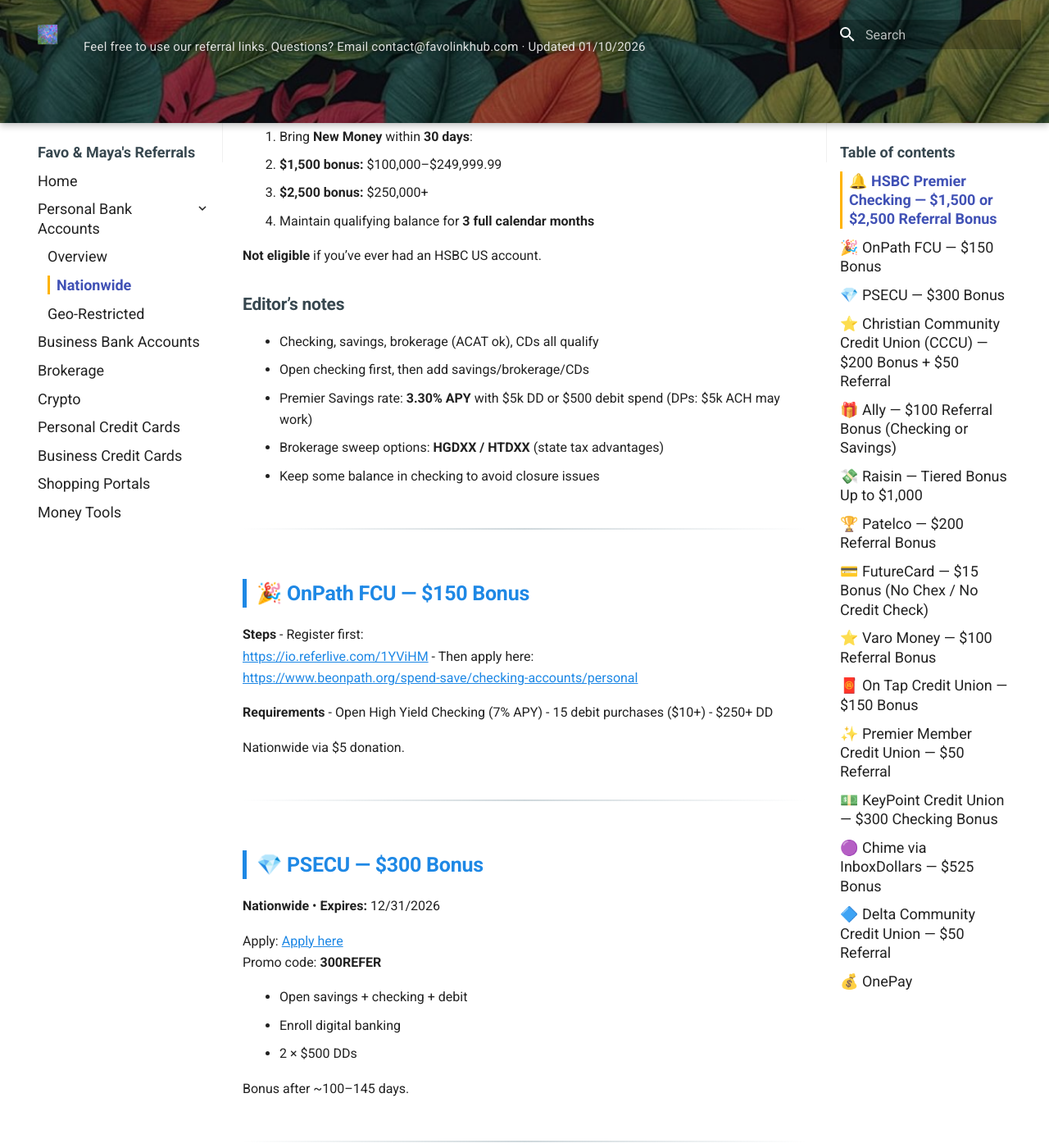
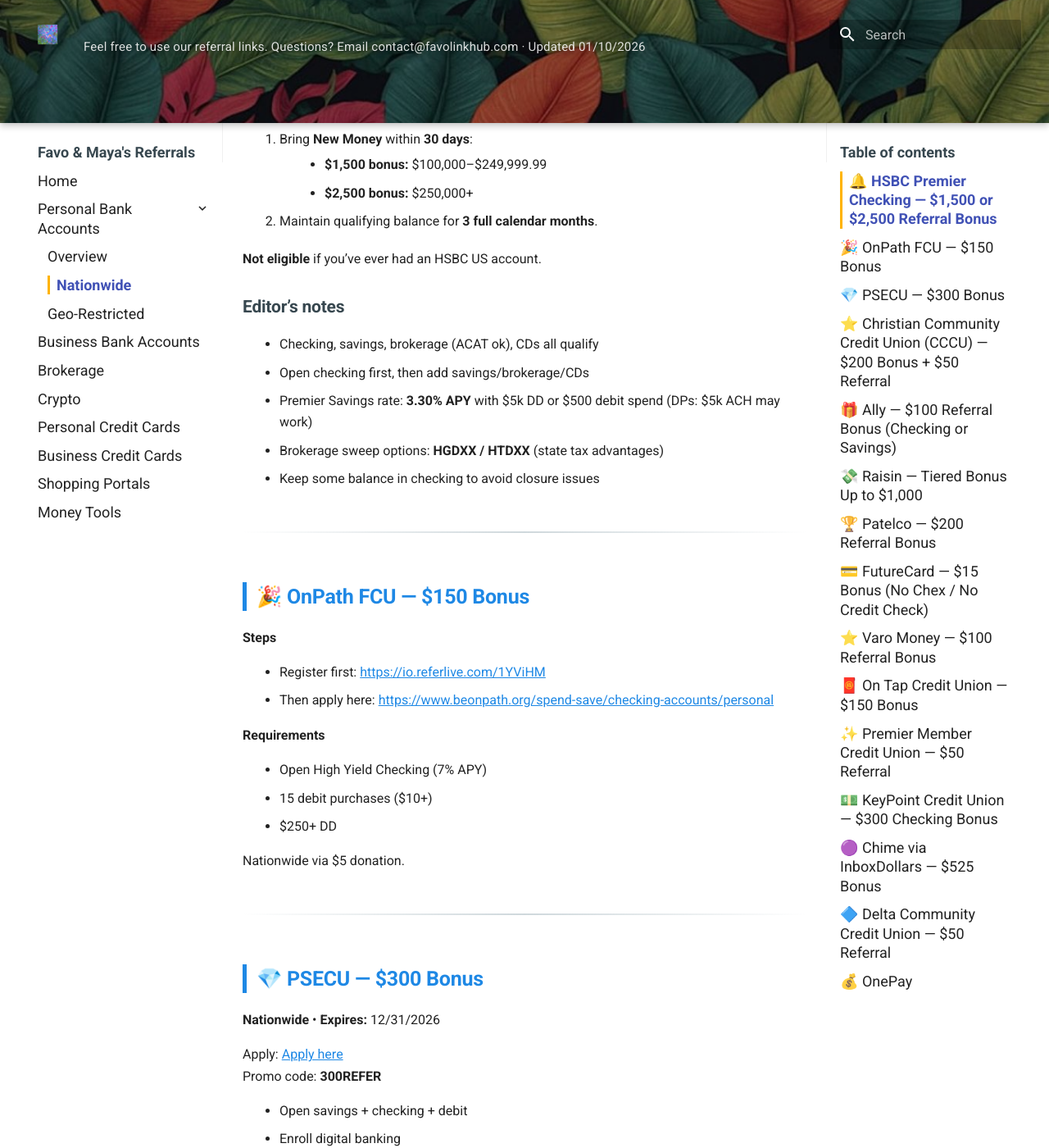
Before and after one commit to whispersofzephyr/favolinkhub-site, an MkDocs documentation site: the page built from docs/personal-bank-nationwide.md, in a window 1280 px wide and 1400 px high, scrolled down 484 px. Shown: the whole window at 82% size. Built offline with MkDocs 1.6.1 and Material for MkDocs 9.7.7, drawn with Linux system fonts in a browser that asks for light colours.

```diff
--- a/docs/personal-bank-nationwide.md
+++ b/docs/personal-bank-nationwide.md
@@ -9,10 +9,13 @@ Apply: [Apply here](https://us.hsbc.com/refer)
 (Referral code + referrer full name required — email me.)
 
 ### Requirements
+
 1. Bring **New Money** within **30 days**:
-   - **$1,500 bonus:** $100,000–$249,999.99
-   - **$2,500 bonus:** $250,000+
-2. Maintain qualifying balance for **3 full calendar months**
+
+    - **$1,500 bonus:** $100,000–$249,999.99
+    - **$2,500 bonus:** $250,000+
+
+2. Maintain qualifying balance for **3 full calendar months**.
 
 **Not eligible** if you’ve ever had an HSBC US account.
 
@@ -28,12 +31,12 @@ Apply: [Apply here](https://us.hsbc.com/refer)
 ## 🎉 OnPath FCU — $150 Bonus
 
 **Steps**
-- Register first:
-   [https://io.referlive.com/1YViHM](https://io.referlive.com/1YViHM)
-- Then apply here:
-   [https://www.beonpath.org/spend-save/checking-accounts/personal](https://www.beonpath.org/spend-save/checking-accounts/personal)
+
+- Register first: [https://io.referlive.com/1YViHM](https://io.referlive.com/1YViHM)
+- Then apply here: [https://www.beonpath.org/spend-save/checking-accounts/personal](https://www.beonpath.org/spend-save/checking-accounts/personal)
 
 **Requirements**
+
 - Open High Yield Checking (7% APY)
 - 15 debit purchases ($10+)
 - $250+ DD
```
